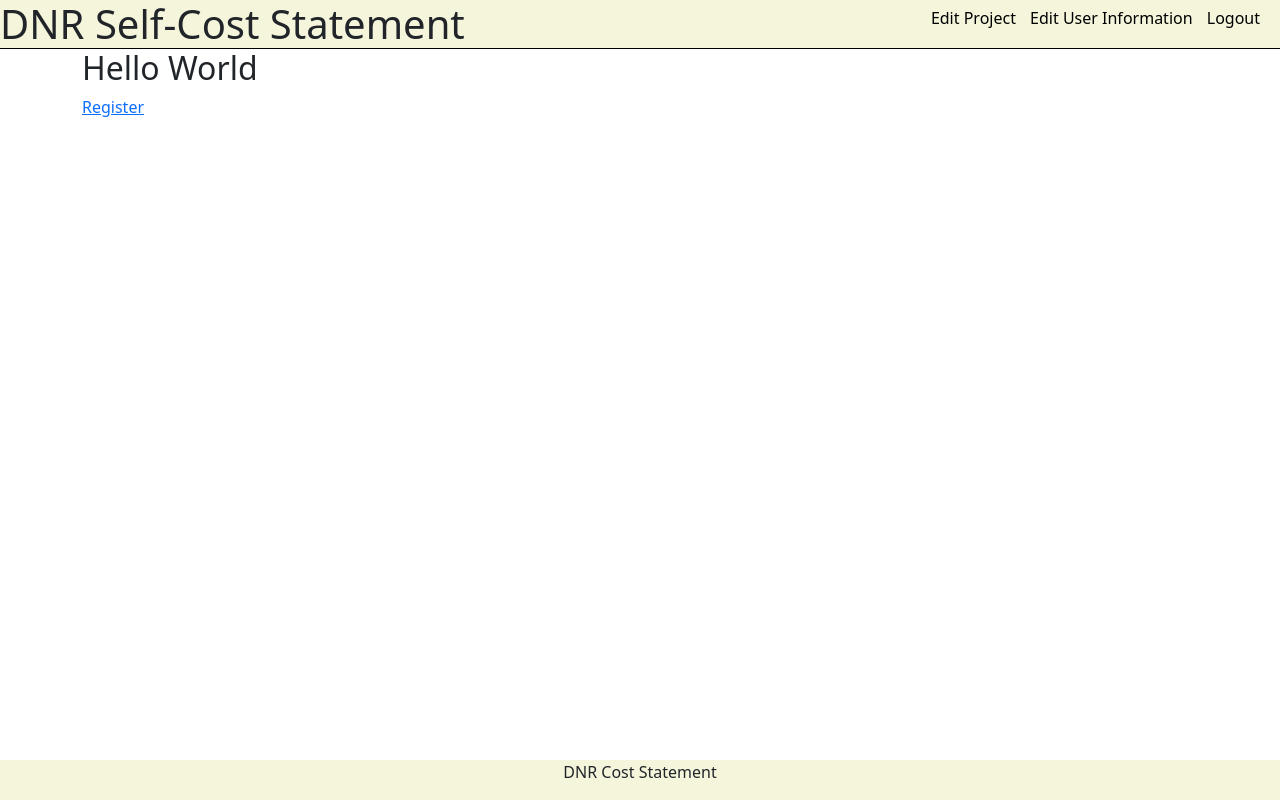
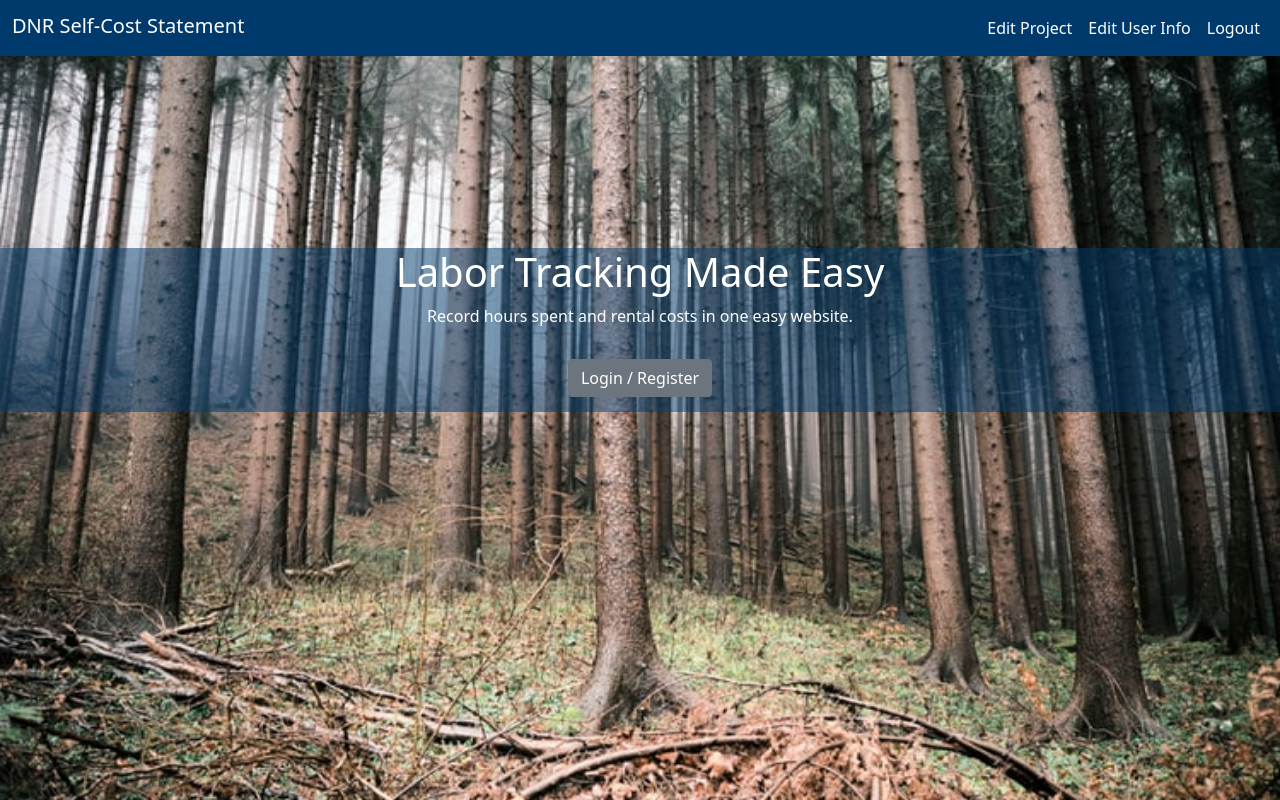
Before and after one commit to nistalb/DNR, a Django app: page / in a window 1280 px wide. Run offline with Django 3.2, Linux system fonts and the light colour scheme; the visitor is signed in with stand-in values (Sample User, id 1).

Commit message:
styles home page

```diff
--- a/main_app/static/styles/main.css
+++ b/main_app/static/styles/main.css
@@ -1,47 +1,31 @@
-* {
-    margin: 0;
-    padding: 0;
-    box-sizing: border-box;
+header {
+    background-color: rgb(0, 58, 109);
 }
 
-header {
-    border-bottom: solid 1px black;
-    background-color: beige;
+.hero {
+    background-color: rgb(0, 58, 109);;
+    background-image: url('../images/forrest.jpeg');
+    background-repeat: no-repeat;
+    background-size: cover;
+    background-position: center;
+    width: 100%;
+    height: 93vh;
+    text-align: center;
+    margin: 0 auto;
+    color: white;
+    overflow: hidden;
 }
 
-#header_title {
-    width: 50%;
-    display: inline;
+#home {
+    background-color: rgba(0, 58, 109, .5);
+    margin-top: 15%;
+    height: auto;
 }
 
-#header_links {
-    float: right;
-    height: 37px;
-    line-height: 37px;
-    margin: auto;
-    padding: 0 15px 0 15px;
-}
-
-#header_links > a {
-    padding: 0 5px 0 5px;
-    text-decoration: none;
-    color: black;
-}
-
-.container {
-    overflow-y: auto;
-    overflow-x: auto;
-    min-width: 370px;
+#register_btn {
+    margin: 15px;
 }
 
 footer {
-    background-color: beige;
-    position: absolute;
-    bottom: 0;
-    width: 100%;
-    text-align: center;
+    background-color: rgb(0, 58, 109);
 }
-
-.form {
-    padding: 20px;
-}
--- a/main_app/templates/base.html
+++ b/main_app/templates/base.html
@@ -16,24 +16,36 @@
 </head>
 <body>
     <header>
-        <div>
-            <h1 id="header_title">DNR Self-Cost Statement</h1>
-            <div id="header_links">
+        <nav class="navbar navbar-expand-md navbar-dark ">
+            <div class="container-fluid">
+                <a href="#" class="navbar-brand mb-1 h1">DNR Self-Cost Statement</a>
+
                 {% if user.is_authenticated %}
-                    <a href="{% url 'project_edit' %} ">Edit Project</a>
-                    <a href="{% url 'register_edit' %}">Edit User Information</a>
-                    <a href="{% url 'logout' %}">Logout</a>
+                    <button class="navbar-toggler" type="button" data-bs-toggle="collapse" data-bs-target="#navbarSupportedContent" aria-controls="navbarSupportedContent" aria-expanded="false" aria-label="Toggle navigation">
+                        <span class="navbar-toggler-icon"></span>
+                    </button>
+                    <div class="collapse navbar-collapse" id="navbarSupportedContent">
+                        <div class="navbar-nav ms-auto">
+                            <a class="nav-link text-white" href="{% url 'project_edit' %} ">Edit Project</a>
+                            <a class="nav-link text-white" href="{% url 'register_edit' %}">Edit User Info</a>
+                            <a class="nav-link text-white" href="{% url 'logout' %}">Logout</a>
+                        </div>
+                    </div>
                 {% endif %}
+
             </div>
+        </nav>
+    </header>
+
+    {% block content%}
+    {% endblock %}
+
+
+    {% comment %} <footer class="footer py-2 text-center">
+        <div class="container">
+            <p class="text-white">DNR Cost Statement</p>
         </div>
-    </header>
-    <div class="container">
-        {% block content%}
-        {% endblock %}
-    </div>
-    <footer>
-        <p>DNR Cost Statement</p>
-    </footer>
+    </footer> {% endcomment %}
 
     {% comment %} Bootstrap JS {% endcomment %}
     <script src="https://cdn.jsdelivr.net/npm/bootstrap@5.0.1/dist/js/bootstrap.bundle.min.js" integrity="sha384-gtEjrD/SeCtmISkJkNUaaKMoLD0//ElJ19smozuHV6z3Iehds+3Ulb9Bn9Plx0x4" crossorigin="anonymous"></script>
--- a/main_app/templates/home.html
+++ b/main_app/templates/home.html
@@ -1,8 +1,14 @@
 {% extends 'base.html' %}
 
 {% block content %}
-<h2>Hello World</h2>
 
-<a href="/register">Register</a>
+<div class="hero">
+    <div id="home">
+        <h1>Labor Tracking Made Easy</h1>
+        <p>Record hours spent and rental costs in one easy website.</p>
+        <a id="register_btn"class="btn btn-secondary" href="{% url 'register' %}">Login / Register</a>
+    </div>
+</div>
+
 
 {% endblock %}
--- a/main_app/templates/landing.html
+++ b/main_app/templates/landing.html
@@ -1,6 +1,7 @@
 {% extends 'base.html' %}
 {% block content %}
 
+<div id="content" class="container">
     <div>
         <h3>Project Owner: {{ user.first_name }} {{user.last_name}}</h3>
         <p>Project Description: {{ project.description }} </p>
@@ -97,5 +98,6 @@
         <p>* Click on a piece of equipment to edit the entry</p>
     </div>
     {% endif %}
+</div>
 
 {% endblock %}
--- a/main_app/templates/project/create.html
+++ b/main_app/templates/project/create.html
@@ -1,6 +1,7 @@
 {% extends 'base.html' %}
 {% block content %}
 
+<div id="content" class="container">
     <h1>Project Information</h1>
     <p>Lets get some basic info</p>
     <form action="{% url 'project_create' %}" method="post">
@@ -8,5 +9,6 @@
         {{project_form.as_p}}
         <button type="submit">Submit</button>
     </form>
+</div>
 
 {% endblock %}
--- a/main_app/templates/project/edit.html
+++ b/main_app/templates/project/edit.html
@@ -1,6 +1,7 @@
 {% extends 'base.html' %}
 {% block content %}
 
+<div id="content" class="container">
     <h2>Project Edit</h2>
 
     <form action="{% url 'project_edit' %}" method="post">
@@ -26,4 +27,6 @@
         <input class="btn btn-primary" type="submit" value="Make Changes">
         <a class="btn btn-secondary" href="{% url 'landing' %}">Cancel</a>
     </form>
+</div>
+
 {% endblock %}
--- a/main_app/templates/register/edit.html
+++ b/main_app/templates/register/edit.html
@@ -1,6 +1,7 @@
 {% extends 'base.html' %}
 {% block content%}
 
+<div id="content" class="container">
 <h2>User Edit</h2>
 
 <form action="{% url 'register_edit' %}" method="post">
@@ -18,5 +19,6 @@
     <input class="btn btn-primary" type="submit" value="Update">
     <a class="btn btn-secondary" href="{% url 'landing' %}">Cancel</a>
 </form>
+</div>
 
 {% endblock %}
--- a/main_app/templates/register/register.html
+++ b/main_app/templates/register/register.html
@@ -2,6 +2,7 @@
 
 {% block content %}
 
+<div id="content" class="container">
     <form action="{% url 'register' %}" method="POST">
         {% csrf_token %}
         {{registration_form.as_p}}
@@ -14,5 +15,6 @@
         {{auth_form.as_p}}
         <button class="btn btn-primary" type="submit">Login</button>
     </form>
+</div>
 
 {% endblock %}
```
Also changed, not shown: main_app/templates/home2.html (added, +34 -0 lines), main_app/templates/labor/edit.html (+9 -9 lines), main_app/templates/rental/edit.html (+9 -10 lines), main_app/static/images/forrest.jpeg (added), main_app/static/images/shop.jpeg (added). Lines whose indentation alone changed are shown as unchanged.
